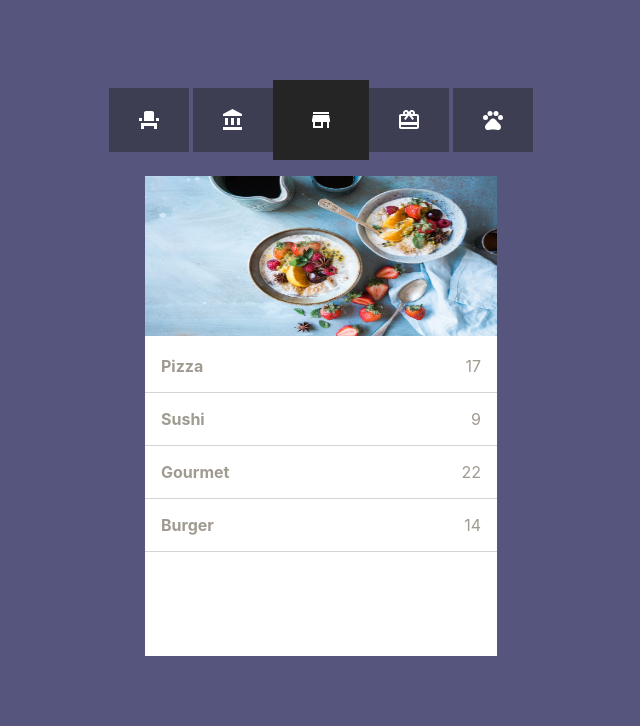
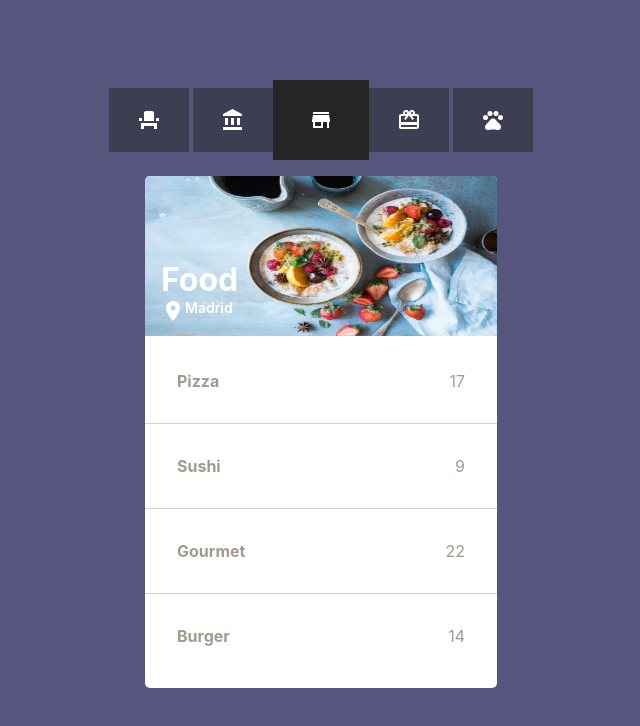
Before and after one commit to Titania01/loop2-step4, a plain HTML site: page index.html in a window 1280 px wide. Shown: the whole page, without its empty margins (295-935 px from the left). Drawn offline with Linux system fonts and the light colour scheme.

Commit message:
first commit

```diff
--- a/css/style.css
+++ b/css/style.css
@@ -51,27 +51,86 @@ body {
   justify-content: center;
 }
 
+.event:hover {
+  cursor: pointer;
+  background-color: rgb(54, 53, 53);
+}
+
+.eventee:hover {
+  cursor: pointer;
+  background-color: rgb(54, 53, 53);
+}
+
 .container {
   width: 25rem;
   margin: auto;
 }
 
+.jollof {
+  position: relative;
+  top: -5rem;
+  left: 1rem;
+  color: #ffffff;
+}
+
+.foody {
+  display: flex;
+  position: relative;
+  bottom: 5rem;
+  left: 1rem;
+  font-size: 14px;
+  font-weight: 600;
+  color: #ffffff;
+}
+
 .food-tray {
   height: 10rem;
   width: 22rem;
+  border-top-right-radius: 5px;
+  border-top-left-radius: 5px;
 }
 
 .white {
   width: 22rem;
-  height: 30rem;
+  height: 32rem;
   background: #ffffff;
+  border-radius: 5px;
 }
 
 .text {
+  position: relative;
+  bottom: 4rem;
   display: flex;
   align-items: center;
   justify-content: space-between;
-  padding: 1rem;
+  padding: 2rem;
   color: rgb(160, 155, 145);
   border-bottom: 1px solid rgb(212, 211, 209);
 }
+
+.text:hover {
+  cursor: pointer;
+  color: ;
+}
+
+.text2:hover {
+  cursor: pointer;
+}
+
+.num:hover .item1 {
+  cursor: pointer;
+  color: rgb(37, 37, 37);
+  -ms-transform: scale(1.5);
+  -webkit-transform: scale(1.5);
+  transform: scale(1.2);
+}
+
+.text2 {
+  position: relative;
+  bottom: 4rem;
+  display: flex;
+  align-items: center;
+  justify-content: space-between;
+  padding: 2rem;
+  color: rgb(160, 155, 145);
+}
--- a/index.html
+++ b/index.html
@@ -28,9 +28,14 @@
       <div class="white">
         <div class="plate">
           <img src="media/food.jpg" class="food-tray" alt="" />
+          <h1 class="jollof">Food</h1>
+          <div class="foody">
+            <img src="media/location.svg" class="locale" alt="" />
+            <p>Madrid</p>
+          </div>
         </div>
         <div class="text">
-          <h4 class="item">Pizza</h4>
+          <h4 class="item1">Pizza</h4>
           <p class="num">17</p>
         </div>
         <div class="text">
@@ -41,7 +46,7 @@
           <h4 class="item">Gourmet</h4>
           <p class="num">22</p>
         </div>
-        <div class="text">
+        <div class="text2">
           <h4 class="item">Burger</h4>
           <p class="num">14</p>
         </div>
```
